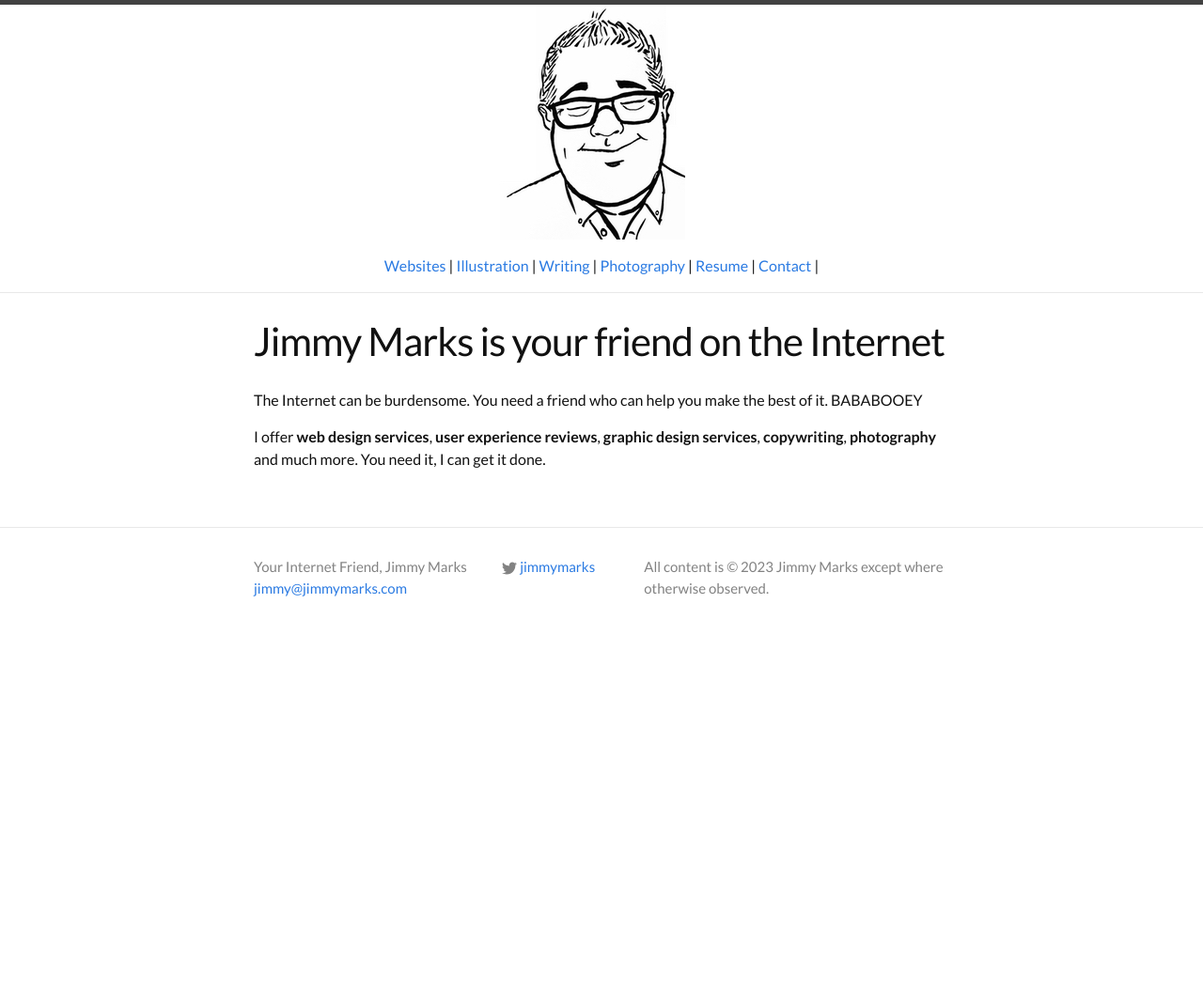
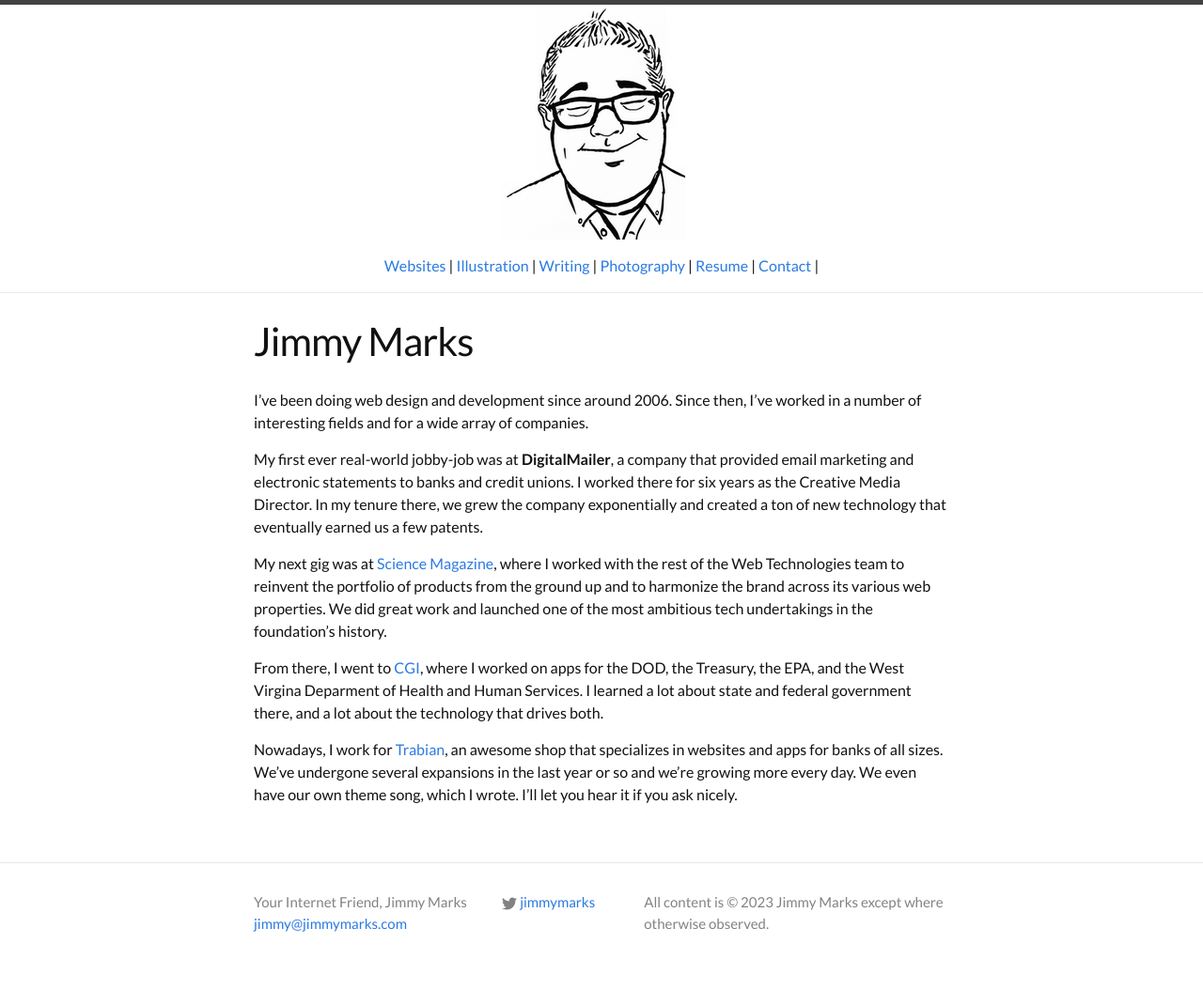
Before and after one commit to jimmymarks/jimmymarks.github.io, a Jekyll site: the page built from index.md, in a window 1280 px wide. Shown: the whole page at 94% size. Built offline with Jekyll 4.4.1, drawn with Linux system fonts in a browser that asks for light colours; before the commit the page ends 900 px from its top, so only the background shows below that.

Commit message:
Update index.md

```diff
--- a/index.md
+++ b/index.md
@@ -1,9 +1,15 @@
 ---
 layout: page
-title: Jimmy Marks is your friend on the Internet
+title: Jimmy Marks
 permalink: /
 ---
 
-The Internet can be burdensome. You need a friend who can help you make the best of it. BABABOOEY
+I've been doing web design and development since around 2006. Since then, I've worked in a number of interesting fields and for a wide array of companies.
 
-I offer __web design services__, __user experience reviews__, __graphic design services__, __copywriting__, __photography__ and much more. You need it, I can get it done.
+My first ever real-world jobby-job was at **DigitalMailer**, a company that provided email marketing and electronic statements to banks and credit unions. I worked there for six years as the Creative Media Director. In my tenure there, we grew the company exponentially and created a ton of new technology that eventually earned us a few patents.
+
+My next gig was at [Science Magazine](science.org), where I worked with the rest of the Web Technologies team to reinvent the portfolio of products from the ground up and to harmonize the brand across its various web properties. We did great work and launched one of the most ambitious tech undertakings in the foundation's history.
+
+From there, I went to [CGI](https://www.cgi.com/en), where I worked on apps for the DOD, the Treasury, the EPA, and the West Virgina Deparment of Health and Human Services. I learned a lot about state and federal government there, and a lot about the technology that drives both.
+
+Nowadays, I work for [Trabian](https://www.trabian.com), an awesome shop that specializes in websites and apps for banks of all sizes. We've undergone several expansions in the last year or so and we're growing more every day. We even have our own theme song, which I wrote. I'll let you hear it if you ask nicely.
```
